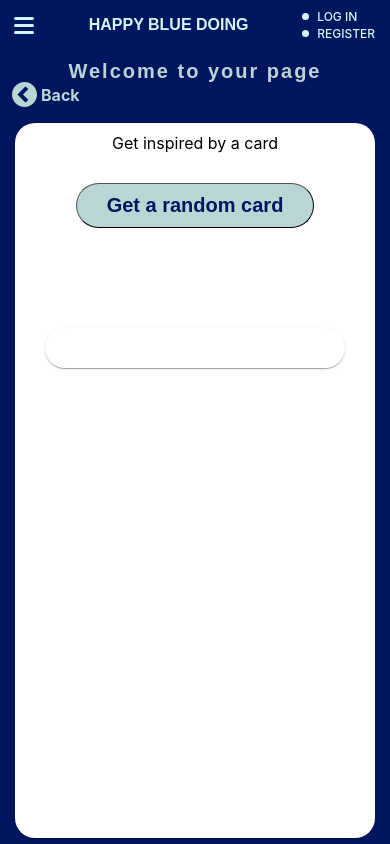
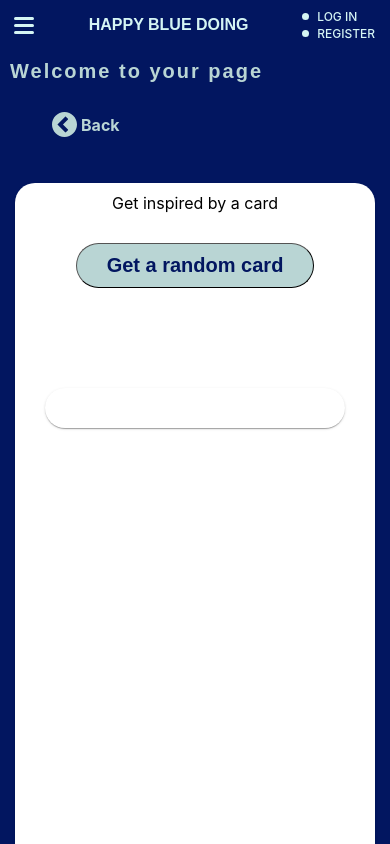
Before and after one commit to ninamansster/blue-frontend, a React (Create React App) app: page /mypage in a window 390 px wide. Shown: the top 844 px of the page. Built offline with nearby package versions, Linux system fonts and the light colour scheme.

Commit message:
minor fixes in responsive mood

```diff
--- a/src/index.css
+++ b/src/index.css
@@ -486,7 +486,7 @@ input {
   flex-direction: column;
   align-items: center;
   width: 400px;
-  margin: 30px 20px;
+  margin: 50px 20px 0px;
   padding: 10px;
 }
 
@@ -576,16 +576,10 @@ button span {
     font-size:20px;
   }
 
-  .page .back {
-    display: inline-flex;
-    align-items: center;
-    text-decoration: none;
-    color: #b9d5d4;
-    font-weight: bold;
-    position: absolute;
-    top: 30px;
-    left: 10px;
-  }
+  /* .page .back {
+    top: 10px;
+    left: 50px;
+  } */
 
   .superWrapper {
     display:flex;
@@ -599,13 +593,13 @@ button span {
     margin: 15px;
   }
 
-  .fullFlippingPage {
+  /* .fullFlippingPage {
     margin: 20px 0px;
-  }
+  } */
 
-  .cardPicker {
+  /* .cardPicker {
     margin-top: 100px;
-  }
+  } */
 
   .section {
     display: flex;
@@ -618,7 +612,7 @@ button span {
   }
 
   .myPageWrapper {
-    margin-top: 0px;
+    margin-top: 70px;
   }
 
   .mySection {
--- a/src/pages/MyPage.js
+++ b/src/pages/MyPage.js
@@ -46,8 +46,8 @@ export const MyPage = () => {
       <Link className="back" to="/">
         <BackIcon /> Back
       </Link>
+      <h1 className="myPageTitle">Welcome to your page</h1>
       <main className="myPageWrapper">
-        <h1 className="myPageTitle">Welcome to your page</h1>
         <div className="myPage">
           <section className="mySection">
             Get inspired by a card
```
